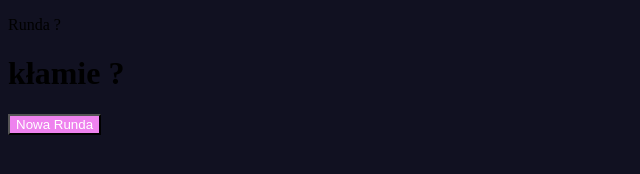
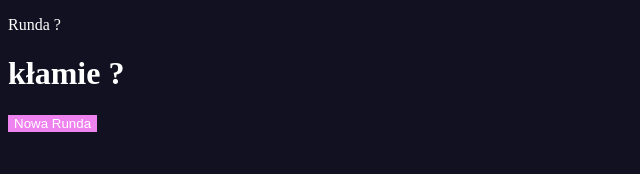
Before and after one commit to Legii/Legii.github.io, a plain HTML site: page index.html in a window 1280 px wide. Shown: the whole page, without its empty margins (0-640 px from the left). Drawn offline with Linux system fonts and the light colour scheme.

Commit message:
Update index.html
B

```diff
--- a/index.html
+++ b/index.html
@@ -22,11 +22,11 @@ Online HTML, CSS and JavaScript editor to run code online.
 <style>
 body {
 background-color:#111121;
-color:wbite;
+color:white;
 }
 
 button {
-padding:20 px; background-color:violet; color:white}
+padding:40 px; background-color:violet; color:white; border:none}
 </style>
   <script src="script.js"></script>
 </body>
```
